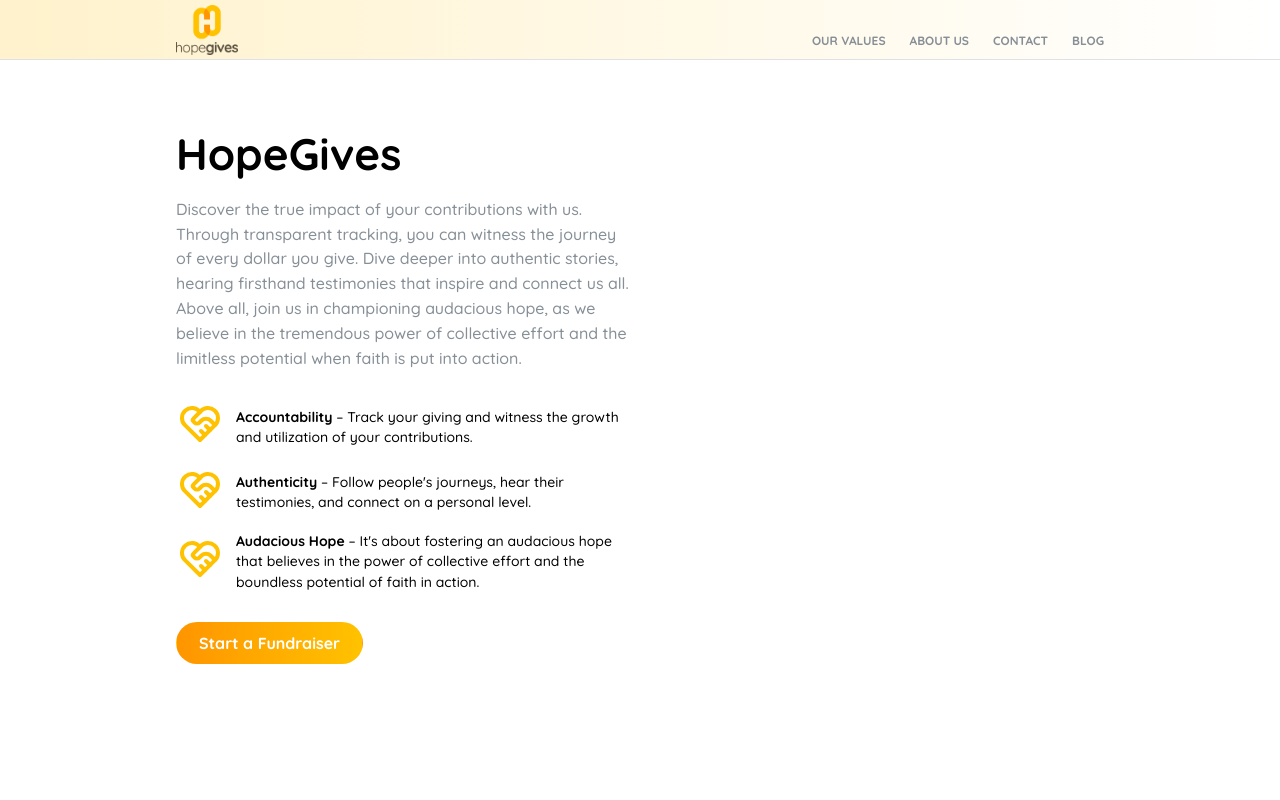
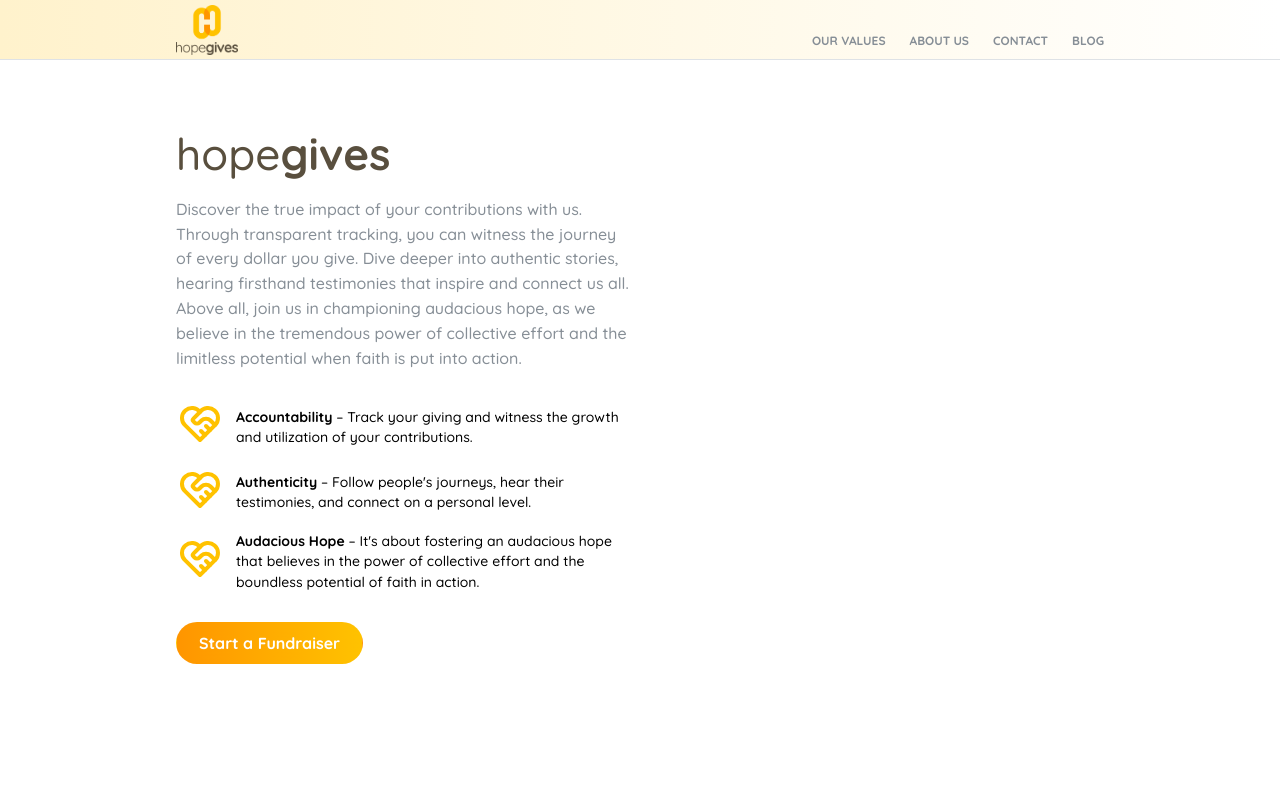
Before and after one commit to jwenger100/hope-gives, a Next.js app: page / in a window 1280 px wide. Shown: the top 800 px of the page. Built offline with nearby package versions, Linux system fonts and the light colour scheme.

Commit message:
Styling changes

```diff
--- a/src/app/globals.css
+++ b/src/app/globals.css
@@ -15,7 +15,7 @@
   --spacing-xl: 2rem;
 }
 
-.hg-button {
+.hopegives-button {
   background: linear-gradient(
     to right,
     var(--hopegives-orange),
@@ -24,7 +24,7 @@
   transition: all 0.3s ease;
 }
 
-.hg-button:hover {
+.hopegives-button:hover {
   background: linear-gradient(
     to right,
     var(--hopegives-yellow),
--- a/src/components/FeaturesTitle.module.css
+++ b/src/components/FeaturesTitle.module.css
@@ -8,5 +8,5 @@
   font-weight: 900;
   line-height: 1.1;
   margin-bottom: var(--mantine-spacing-md);
-  color: light-dark(var(--mantine-color-black), var(--mantine-color-white));
+  color: var(--hopegives-gray);
 }
--- a/src/components/GetInTouch.tsx
+++ b/src/components/GetInTouch.tsx
@@ -55,7 +55,10 @@ export function GetInTouch() {
             />
 
             <Group justify="flex-end" mt="md">
-              <Button type="submit" className={`${classes.control} hg-button`}>
+              <Button
+                type="submit"
+                className={`${classes.control} hopegives-button`}
+              >
                 Send message
               </Button>
             </Group>
--- a/src/components/Header.tsx
+++ b/src/components/Header.tsx
@@ -28,7 +28,7 @@ export function Header() {
     { link: pathname === "/blog" ? "/" : "#ourValues", label: "Our Values" },
     { link: pathname === "/blog" ? "/" : "#aboutUs", label: "About Us" },
     { link: pathname === "/blog" ? "/" : "#contact", label: "Contact" },
-    { link: pathname === "/" ? "/blog" : "/", label: "Blog" },
+    { link: pathname === "/" ? "/blog#blog" : "/blog", label: "Blog" },
   ];
 
   const mainItems = mainLinks.map((item, index) => (
--- a/src/components/HeroBullets.module.css
+++ b/src/components/HeroBullets.module.css
@@ -31,6 +31,21 @@
   }
 }
 
+@keyframes scaleUpFadeIn {
+  from {
+    opacity: 0;
+    transform: scale(0.9);
+  }
+  to {
+    opacity: 1;
+    transform: scale(1);
+  }
+}
+
+.fundraiserButton {
+  animation: scaleUpFadeIn 1.5s ease-out forwards;
+}
+
 .inner {
   display: flex;
   justify-content: space-between;
@@ -53,14 +68,19 @@
 }
 
 .title {
-  color: light-dark(var(--mantine-color-black), var(--mantine-color-white));
+  color: var(--hopegives-gray);
   font-size: rem(44px);
   line-height: 1.2;
-  font-weight: 900;
-
   @media (max-width: $mantine-breakpoint-xs) {
     font-size: rem(28px);
   }
+}
+
+.titleHope {
+  font-weight: 500;
+}
+.titleGives {
+  font-weight: 700;
 }
 
 .control {
@@ -85,3 +105,7 @@
   border-radius: var(--mantine-radius-sm);
   padding: rem(4px) rem(12px);
 }
+
+.container {
+  height: 100vh;
+}
--- a/src/components/HeroBullets.tsx
+++ b/src/components/HeroBullets.tsx
@@ -14,10 +14,13 @@ import classes from "./HeroBullets.module.css";
 
 export function HeroBullets() {
   return (
-    <Container size="md">
+    <Container size="md" className={classes.container}>
       <div className={classes.inner}>
         <div className={classes.content}>
-          <Title className={classes.title}>HopeGives</Title>
+          <Title className={classes.title}>
+            <span className={classes.titleHope}>hope</span>
+            <span className={classes.titleGives}>gives</span>
+          </Title>
           <Text c="dimmed" mt="md">
             Discover the true impact of your contributions with us. Through
             transparent tracking, you can witness the journey of every dollar
@@ -59,7 +62,11 @@ export function HeroBullets() {
           </List>
 
           <Group mt={30}>
-            <Button radius="xl" size="md" className="hg-button">
+            <Button
+              radius="xl"
+              size="md"
+              className={`hopegives-button ${classes.fundraiserButton}`}
+            >
               Start a Fundraiser
             </Button>
           </Group>
```
Also changed, not shown: src/app/blog/page.tsx (+7 -4 lines).
